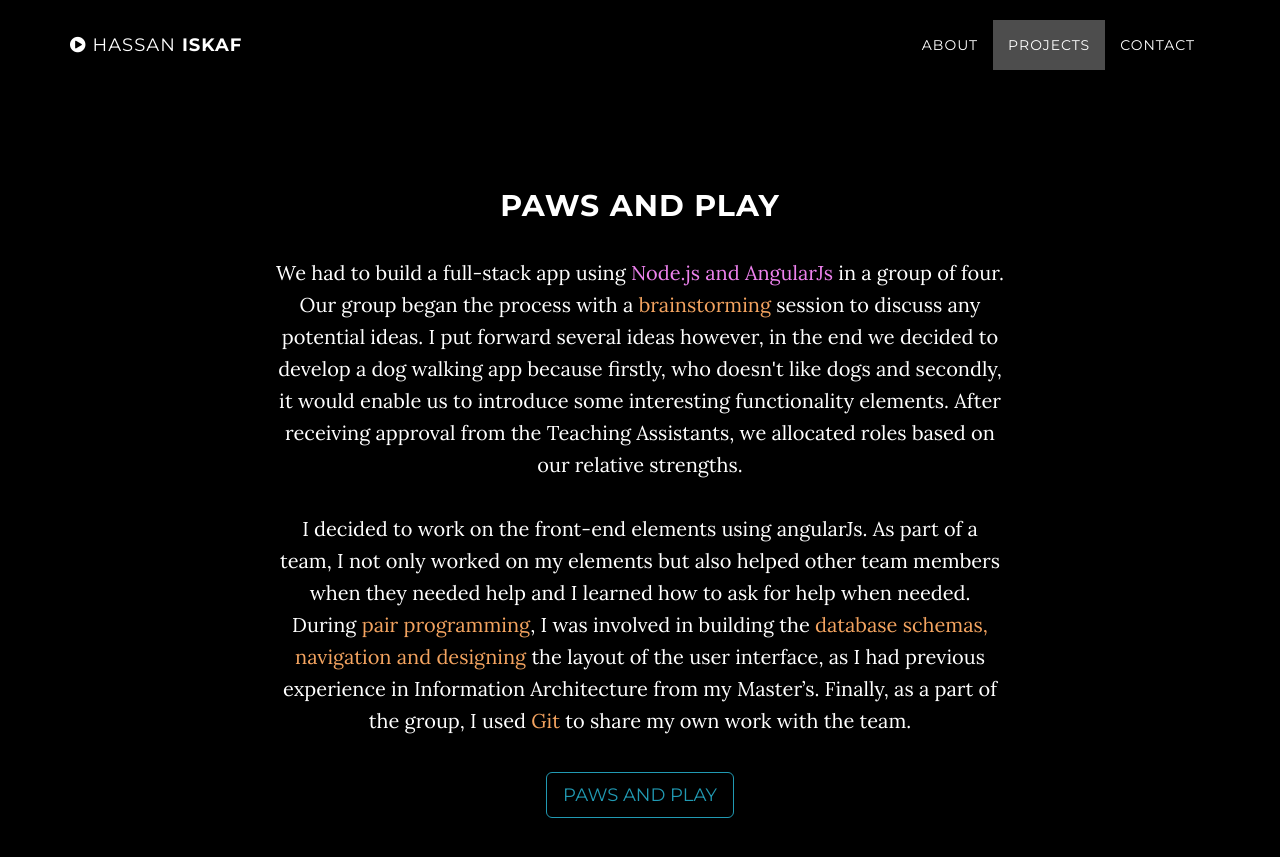
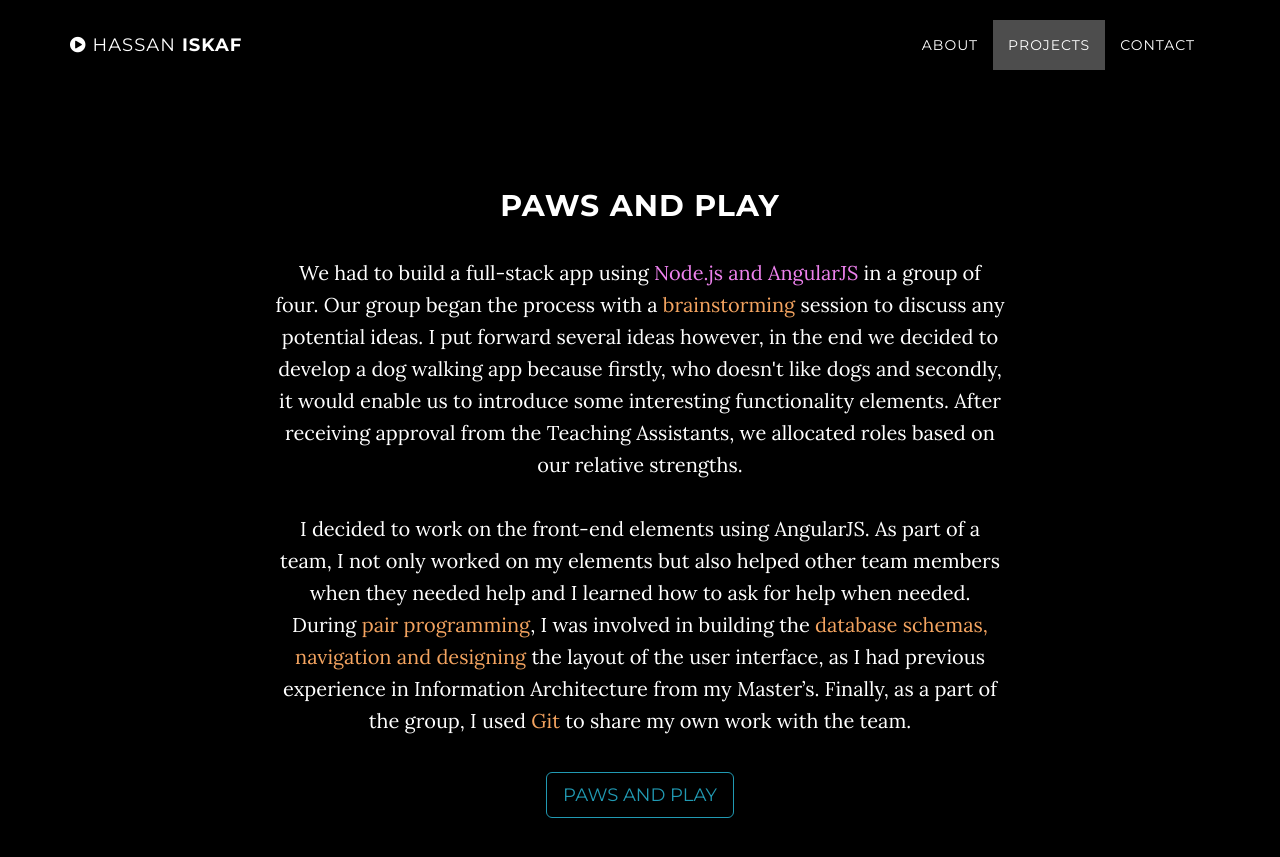
Before and after one commit to hassanisk/hassanisk.github.io, a Jekyll site: the page built from index.html, in a window 1280 px wide and 900 px high, scrolled down 5207 px. Shown: the top 857 px of the window. Built offline with Jekyll 4.4.1, drawn with Linux system fonts in a browser that asks for light colours; some of the changed text lies outside the part shown.

Commit message:
final version 2

```diff
--- a/_includes/project-four.html
+++ b/_includes/project-four.html
@@ -4,7 +4,7 @@
     <div class="container">
       <div class="col-lg-8 col-lg-offset-2">
         <h2>Pocket Fit</h2>
-        <p class="intro-text">I had to build a full-stack app using <span class="highlight">Ruby on Rails and AngularJs</span>. I decided to create a gym app called “Pocket Fit”.
+        <p class="intro-text">I had to build a full-stack app using <span class="highlight">Ruby on Rails and AngularJS</span>. I decided to create a gym app called “Pocket Fit”.
           This app was dedicated to fitness. First of all, I planned my week using <span class="skill">Trello</span> to arrange my schedule and deadlines. After completing <span class="skill">the pseudocoding</span>, I used Justinmind wireframing software to design the user interface and layout. I then started creating the database models to build the API.<br><br>
           Once I had completed this, I started building my UI, which comprised a cool way to select and filter exercises by combining group muscles and intensity level. For the first time, I used <span class="skill">Adobe Photoshop</span> which allowed me to create a muscle group selector. Finally, I used a <span class="skill">Tachyons</span> framework to create the styling, and <span class="skill">Slick</span> to create carousels.
         </p>
--- a/_includes/project-three.html
+++ b/_includes/project-three.html
@@ -4,10 +4,10 @@
     <div class="container">
       <div class="col-lg-8 col-lg-offset-2">
         <h2>Paws and Play</h2>
-        <p class="intro-text">We had to build a full-stack app using <span class="highlight">Node.js and AngularJs</span> in a group of four.
+        <p class="intro-text">We had to build a full-stack app using <span class="highlight">Node.js and AngularJS</span> in a group of four.
         Our group began the process with a <span class="skill">brainstorming</span> session to discuss any potential ideas. I put forward several ideas however, in the end we decided to develop a dog walking app because firstly, who doesn't like dogs and secondly, it would enable us to introduce some interesting functionality elements. After receiving approval from the Teaching Assistants, we allocated roles based on our relative strengths.<br><br>
 
-        I decided to work on the front-end elements using angularJs. As part of a team, I not only worked on my elements but also helped other team members when they needed help and I learned how to ask for help when needed. During <span class="skill">pair programming</span>, I was involved in building the <span class="skill">database schemas, navigation and designing</span> the layout of the user interface, as I had previous experience in Information Architecture from my Master’s. Finally, as a part of the group, I used <span class="skill">Git</span> to share my own work with the team.
+        I decided to work on the front-end elements using AngularJS. As part of a team, I not only worked on my elements but also helped other team members when they needed help and I learned how to ask for help when needed. During <span class="skill">pair programming</span>, I was involved in building the <span class="skill">database schemas, navigation and designing</span> the layout of the user interface, as I had previous experience in Information Architecture from my Master’s. Finally, as a part of the group, I used <span class="skill">Git</span> to share my own work with the team.
 
         </p>
 
```
